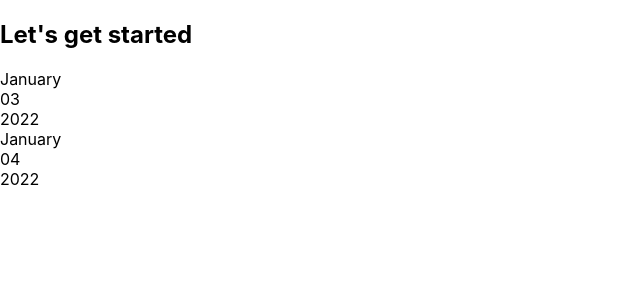
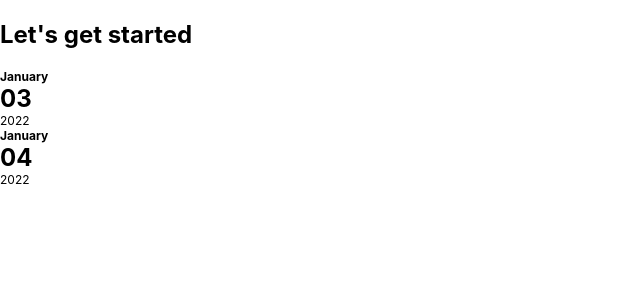
Before and after one commit to ashishjsharda/ReactNov21, a React (Create React App) app: page / in a window 1280 px wide. Shown: the top 300 px of the page, without its empty margins (0-640 px from the left). Built offline with nearby package versions, Linux system fonts and the light colour scheme.

Commit message:
Update classnames

```diff
--- a/src/components/ExpenseDate.js
+++ b/src/components/ExpenseDate.js
@@ -1,3 +1,4 @@
+import './ExpenseDate.css'
 function ExpenseDate(props){
     const month=props.date.toLocaleString('en-US',{month:'long'})
     const day=props.date.toLocaleString('en-US',{day:'2-digit'})
@@ -6,9 +7,9 @@ function ExpenseDate(props){
 
     return (
         <div className="expense-date">
-            <div>{props.date.toLocaleString('en-US',{month:'long'})}</div>
-            <div>{props.date.toLocaleString('en-US',{day:'2-digit'})}</div>
-            <div>{props.date.getFullYear()}</div>
+            <div className="expense_date_month">{props.date.toLocaleString('en-US',{month:'long'})}</div>
+            <div className="expense_date_day">{props.date.toLocaleString('en-US',{day:'2-digit'})}</div>
+            <div className="expense_date_year">{props.date.getFullYear()}</div>
         </div>
 
         );
```
